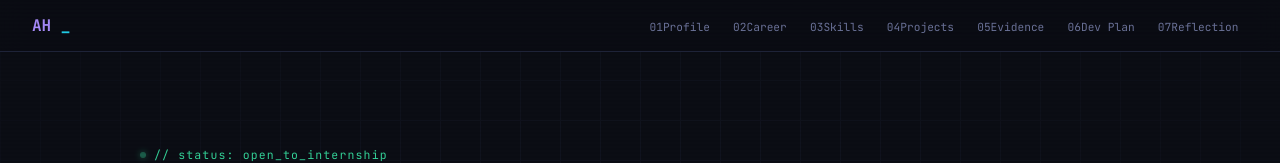
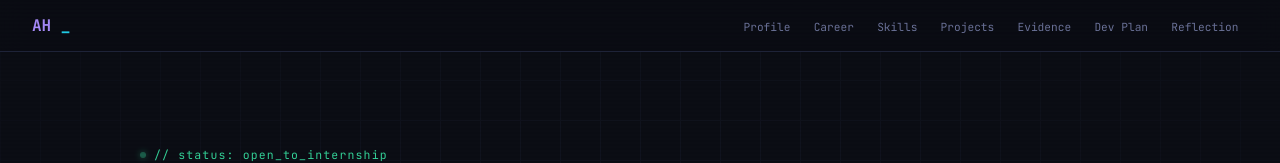
Before and after one commit to AmrylHazyran/GitHub-Portfolio, a plain HTML site: page index.html in a window 1280 px wide. Shown: the top 163 px of the page. Drawn offline with Linux system fonts and the light colour scheme.

Commit message:
index.html

```diff
--- a/index.html
+++ b/index.html
@@ -195,13 +195,13 @@
 <nav>
   <div class="nav-logo">AH <span>_</span></div>
   <ul class="nav-links">
-    <li><a href="#profile">01Profile</a></li>
-    <li><a href="#career">02Career</a></li>
-    <li><a href="#skills">03Skills</a></li>
-    <li><a href="#projects">04Projects</a></li>
-    <li><a href="#evidence">05Evidence</a></li>
-    <li><a href="#devplan">06Dev Plan</a></li>
-    <li><a href="#reflection">07Reflection</a></li>
+    <li><a href="#profile">Profile</a></li>
+    <li><a href="#career">Career</a></li>
+    <li><a href="#skills">Skills</a></li>
+    <li><a href="#projects">Projects</a></li>
+    <li><a href="#evidence">Evidence</a></li>
+    <li><a href="#devplan">Dev Plan</a></li>
+    <li><a href="#reflection">Reflection</a></li>
   </ul>
 </nav>
 
```
